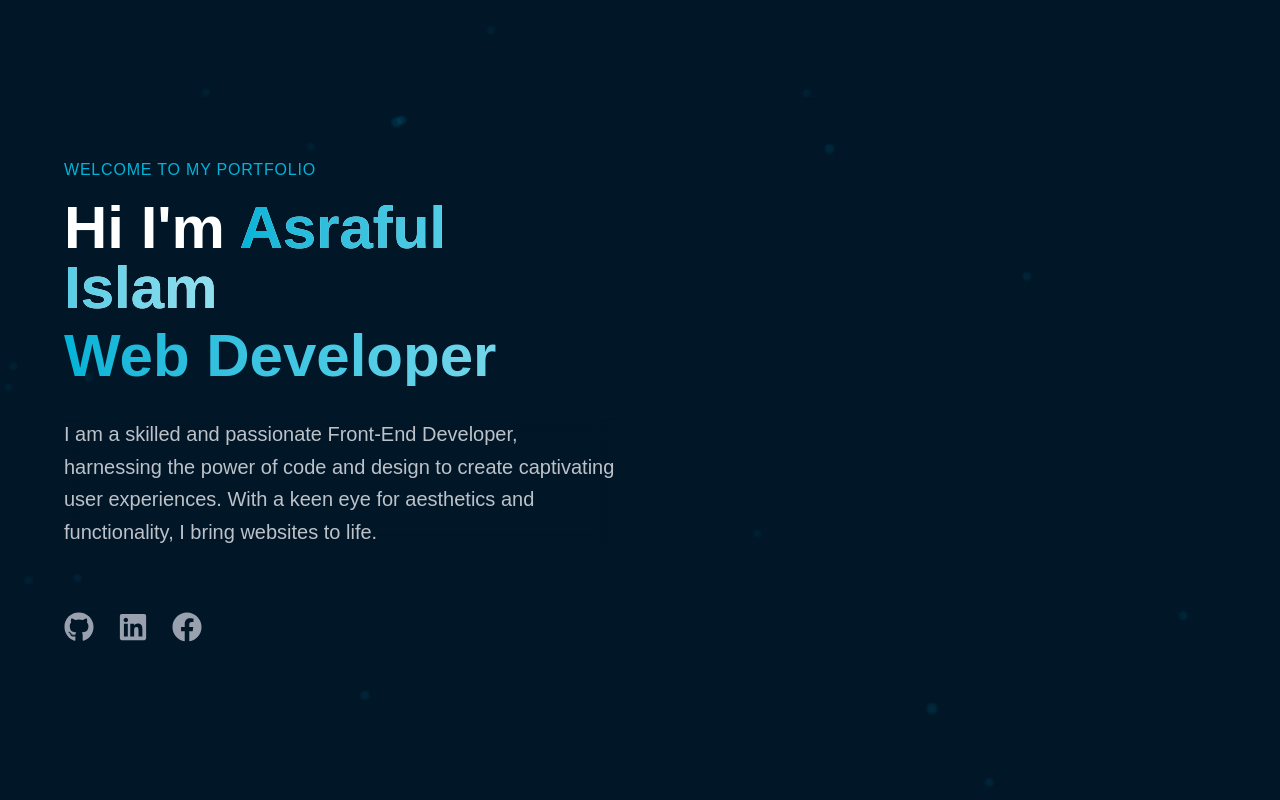
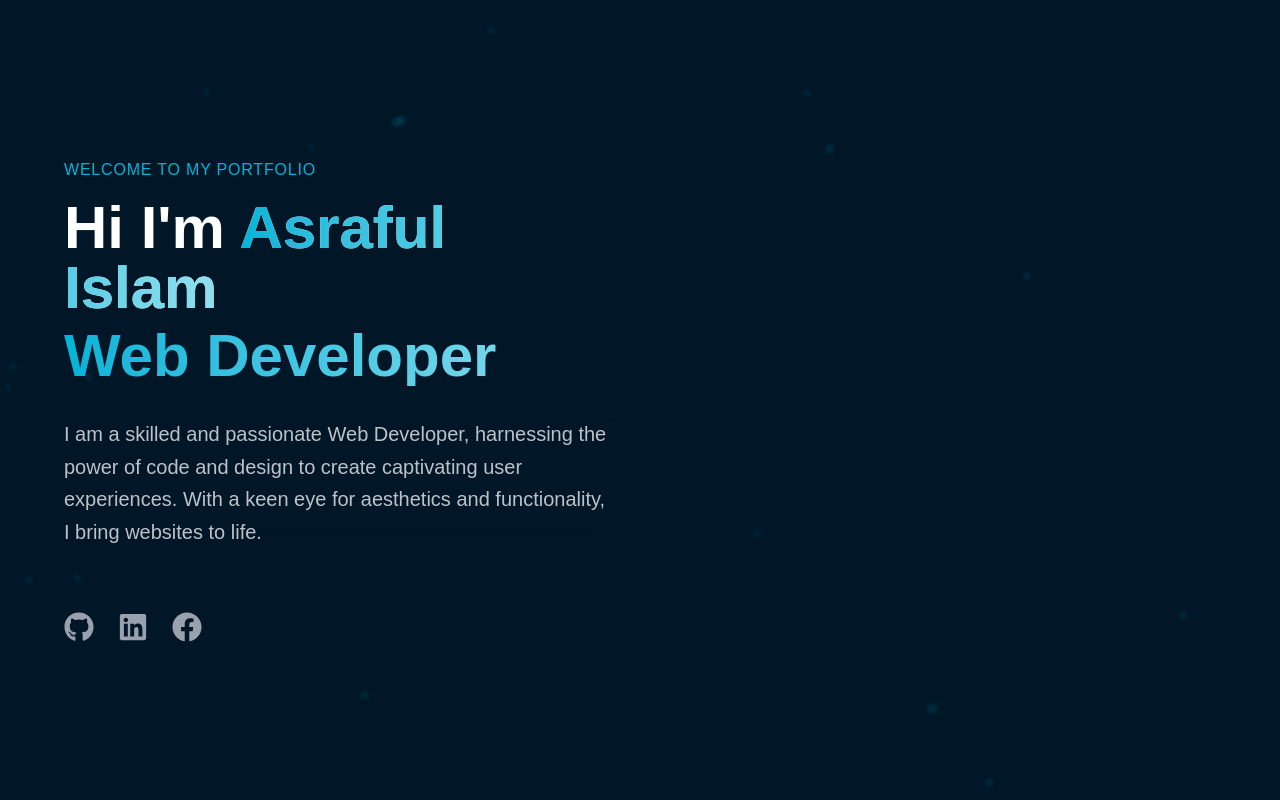
Before and after one commit to DevAsrafulIslam/portfolio, a Next.js app: page / in a window 1280 px wide. Built offline with nearby package versions, Linux system fonts and the light colour scheme.

Commit message:
docs: update job title in Home component description

```diff
--- a/src/components/Home.jsx
+++ b/src/components/Home.jsx
@@ -313,7 +313,7 @@ const Home = () => {
                 transition={{ delay: 0.5 }}
                 className="text-gray-300/90 text-lg md:text-xl leading-relaxed max-w-2xl backdrop-blur-sm"
               >
-                I am a skilled and passionate Front-End Developer, harnessing the power of code
+                I am a skilled and passionate Web Developer, harnessing the power of code
                 and design to create captivating user experiences. With a keen eye for aesthetics
                 and functionality, I bring websites to life.
               </motion.p>
```
